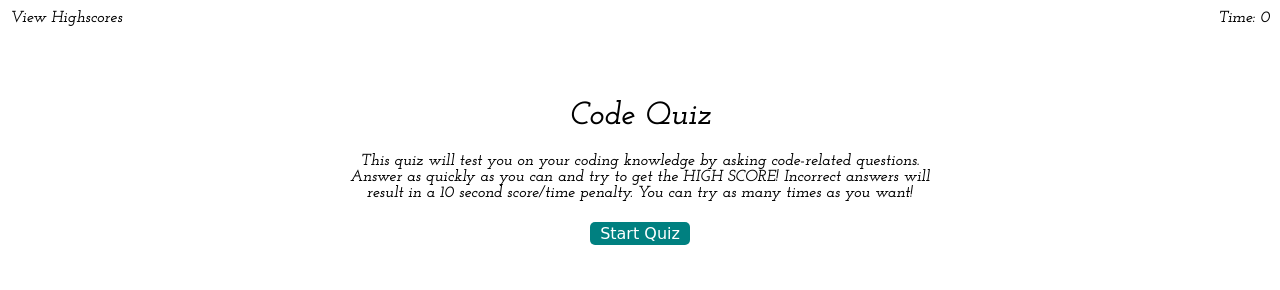
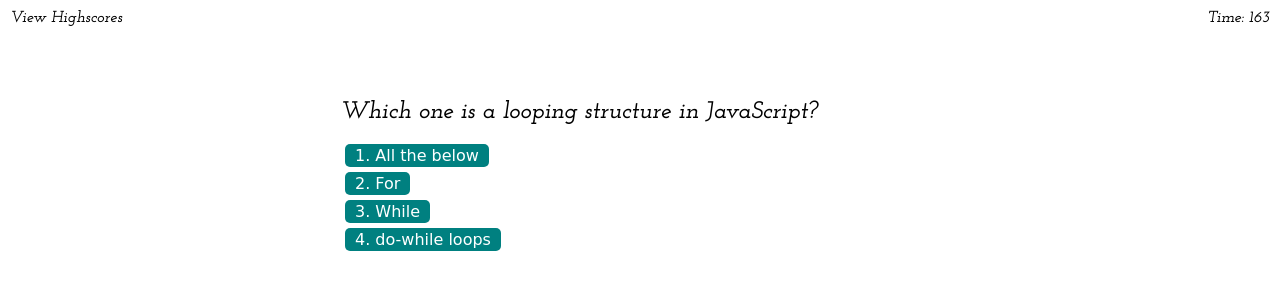
Before and after one commit to jennychall/Code-Quiz, a plain HTML site: page index.html in a window 1280 px wide. Both pictures are taken after a click on the button "Start Quiz". Drawn offline with Linux system fonts and the light colour scheme.

```diff
--- a/index.html
+++ b/index.html
@@ -42,7 +42,7 @@
       <div id="feedback" class="feedback hide"></div>
     </div>
 
-    <script src="./JS/questions.js"></script>
-    <script src="./JS/script.js"></script>
+    <script src="questions.js"></script>
+    <script src="script.js"></script>
   </body>
 </html>
--- a/questions.js
+++ b/questions.js
@@ -0,0 +1,86 @@
+// list of all questions, choices, and answers
+var questions = [
+  {
+    title: "Which one is a looping structure in JavaScript?",
+    choices: ["All the below", "For", "While", "do-while loops"],
+    answer: "All the below"
+  },
+  {
+    title: "What are the two basic groups of data types in JavaScript?",
+    choices: [
+      "Primitive and attribute",
+      "Primitive and reference types",
+      "Reference types and attribute",
+      "None of the above"
+    ],
+    answer: "Primitive and reference types"
+  },
+  {
+    title: "Commonly used data types DO NOT include:",
+    choices: ["strings", "booleans", "alerts", "numbers"],
+    answer: "alerts"
+  },
+  {
+    title: "Boolean operators that can be used in JavaScript include:",
+    choices: [
+      "'And' Operator &&",
+      "'Or' Operator ||",
+      "'Not' Operator !",
+      "All the above"
+    ],
+    answer: "All the above"
+  },
+  {
+    title:
+      "Which one of these is not among the three different types of errors in JavaScript?",
+    choices: [
+      "Animation time errors",
+      "Load time errors",
+      "Run time errors",
+      "Logical Errors"
+    ],
+    answer: "Animation time errors"
+  },
+  {
+    title: "What is the data type of variables in JavaScript?",
+    choices: [
+      "Object data types",
+      "Function data type",
+      "None of the above",
+      "All of the above"
+    ],
+    answer: "Object data types"
+  },
+  {
+    title: "The condition in an if / else statement is enclosed within ____.",
+    choices: ["quotes", "curly brackets", "parentheses", "square brackets"],
+    answer: "parentheses"
+  },
+  {
+    title: "Arrays in JavaScript can be used to store ____.",
+    choices: [
+      "numbers and strings",
+      "other arrays",
+      "booleans",
+      "all of the above"
+    ],
+    answer: "all of the above"
+  },
+  {
+    title:
+      "String values must be enclosed within ____ when being assigned to variables.",
+    choices: ["commas", "curly brackets", "quotes", "parentheses"],
+    answer: "quotes"
+  },
+  {
+    title:
+      "A very useful tool used during development and debugging for printing content to the debugger is:",
+    choices: ["JavaScript", "terminal / bash", "for loops", "console.log"],
+    answer: "console.log"
+  },
+  {
+    title: "What is the type of Pop up boxes available in JavaScript?:",
+    choices: ["Alert", "Confirm", "Prompt", "All the above"],
+    answer: "All the above"
+  }
+];
--- a/script.js
+++ b/script.js
@@ -0,0 +1,161 @@
+// DOM elements
+var questionsEl = document.querySelector("#questions");
+var timerEl = document.querySelector("#time");
+var choicesEl = document.querySelector("#choices");
+var submitBtn = document.querySelector("#submit");
+var startBtn = document.querySelector("#start");
+var initialsEl = document.querySelector("#initials");
+var feedbackEl = document.querySelector("#feedback");
+
+// quiz state variables
+var currentQuestionIndex = 0;
+var time = questions.length * 15;
+var timerId;
+
+function startQuiz() {
+  // hide start screen
+  var startScreenEl = document.getElementById("start-screen");
+  startScreenEl.setAttribute("class", "hide");
+
+  // un-hide questions section
+  questionsEl.removeAttribute("class");
+
+  // start timer
+  timerId = setInterval(clockTick, 1000);
+
+  // show starting time
+  timerEl.textContent = time;
+
+  getQuestion();
+}
+
+function getQuestion() {
+  // get current question object from array
+  var currentQuestion = questions[currentQuestionIndex];
+
+  // update title with current question
+  var titleEl = document.getElementById("question-title");
+  titleEl.textContent = currentQuestion.title;
+
+  // clear out any old question choices
+  choicesEl.innerHTML = "";
+
+  // loop over choices
+  currentQuestion.choices.forEach(function(choice, i) {
+    // create new button for each choice
+    var choiceNode = document.createElement("button");
+    choiceNode.setAttribute("class", "choice");
+    choiceNode.setAttribute("value", choice);
+
+    choiceNode.textContent = i + 1 + ". " + choice;
+
+    // attach click event listener to each choice
+    choiceNode.onclick = questionClick;
+
+    // display on the page
+    choicesEl.appendChild(choiceNode);
+  });
+}
+
+function questionClick() {
+  // check if user guessed wrong
+  if (this.value !== questions[currentQuestionIndex].answer) {
+    // penalize time
+    time -= 15;
+
+    if (time < 0) {
+      time = 0;
+    }
+    // display new time on page
+    timerEl.textContent = time;
+    feedbackEl.textContent = "Wrong!";
+    feedbackEl.style.color = "red";
+    feedbackEl.style.fontSize = "400%";
+  } else {
+    feedbackEl.textContent = "Correct!";
+    feedbackEl.style.color = "green";
+    feedbackEl.style.fontSize = "400%";
+  }
+
+  // flash right/wrong feedback
+  feedbackEl.setAttribute("class", "feedback");
+  setTimeout(function() {
+    feedbackEl.setAttribute("class", "feedback hide");
+  }, 1000);
+
+  // next question
+  currentQuestionIndex++;
+
+  // time checker
+  if (currentQuestionIndex === questions.length) {
+    quizEnd();
+  } else {
+    getQuestion();
+  }
+}
+
+function quizEnd() {
+  // stop timer
+  clearInterval(timerId);
+
+  // show end screen
+  var endScreenEl = document.getElementById("end-screen");
+  endScreenEl.removeAttribute("class");
+
+  // show final score
+  var finalScoreEl = document.getElementById("final-score");
+  finalScoreEl.textContent = time;
+
+  // hide questions section
+  questionsEl.setAttribute("class", "hide");
+}
+
+function clockTick() {
+  // update time
+  time--;
+  timerEl.textContent = time;
+
+  // check if user ran out of time
+  if (time <= 0) {
+    quizEnd();
+  }
+}
+
+function saveHighscore() {
+  // get value of input box
+  var initials = initialsEl.value.trim();
+
+  if (initials !== "") {
+    // get saved scores from localstorage, or if not any, set to empty array
+    var highscores =
+      JSON.parse(window.localStorage.getItem("highscores")) || [];
+
+    // format new score object for current user
+    var newScore = {
+      score: time,
+      initials: initials
+    };
+
+    // save to localstorage
+    highscores.push(newScore);
+    window.localStorage.setItem("highscores", JSON.stringify(highscores));
+
+    // redirect to next page
+    window.location.href = "score.html";
+  }
+}
+
+function checkForEnter(event) {
+  // "13" represents the enter key
+  if (event.key === "Enter") {
+    saveHighscore();
+  }
+}
+
+// BUTTON submit initials
+submitBtn.onclick = saveHighscore;
+
+// BUTTON start quiz
+startBtn.onclick = startQuiz;
+
+initialsEl.onkeyup = checkForEnter;
```
Also changed, not shown: score.js (+29 -0 lines).
